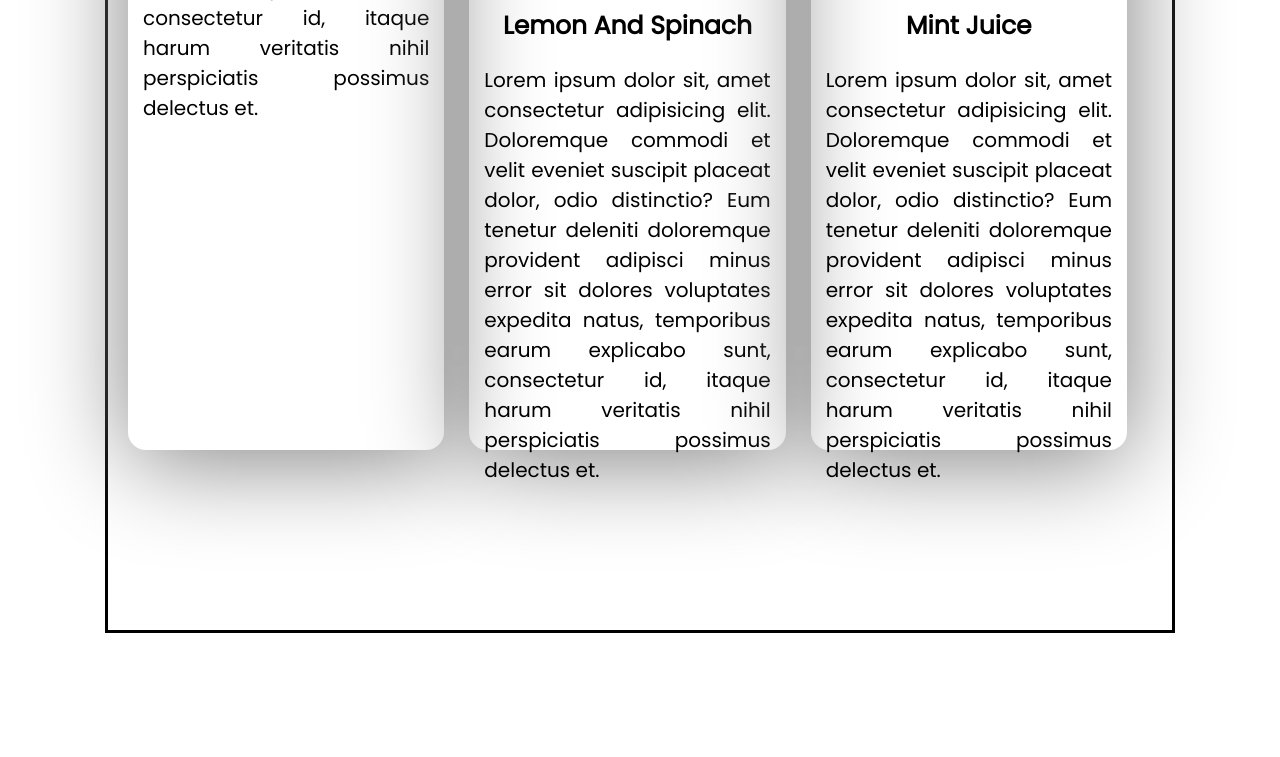
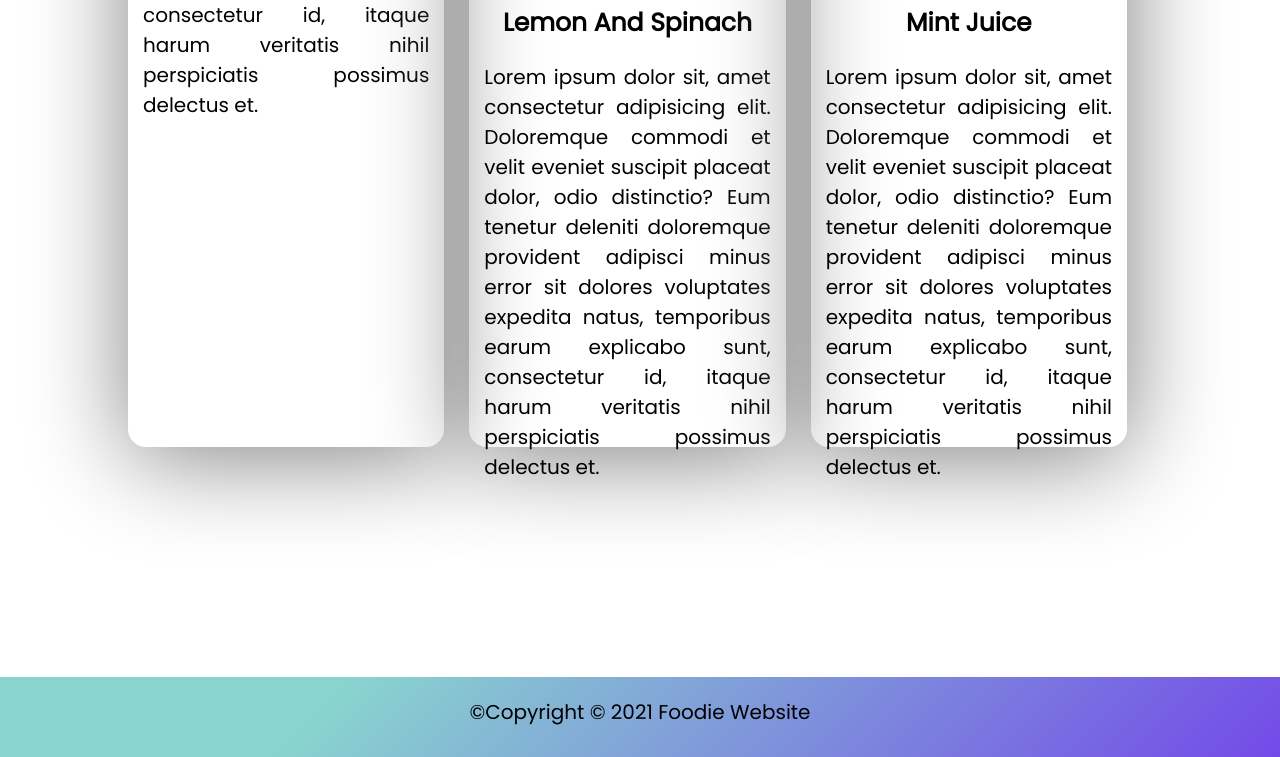
Before and after one commit to arfttul/foodie_website, a plain HTML site: page index.htm in a window 1280 px wide. Shown: the part 2417-3174 px from the top of the page. Before the commit the page ends 3100 px from the top, so only its background shows below. Drawn offline with Linux system fonts and the light colour scheme.

Commit message:
footer added

```diff
--- a/index.htm
+++ b/index.htm
@@ -111,7 +111,9 @@
         </div>
     </section>
 
-
+    <footer>
+        <p>&copy;Copyright © 2021 Foodie Website</p>
+    </footer>
 
 
 </body>
--- a/style.css
+++ b/style.css
@@ -130,7 +130,7 @@ nav{
     height: 130vh;
     padding: 20px;
     margin-bottom: 50px;
-   border: solid;
+
 
 }
 .heading-3{
@@ -153,3 +153,15 @@ nav{
 
 
 }
+
+footer{
+    background-color: #734ae8;
+    background-image: linear-gradient(315deg, #734ae8 0%, #89d4cf 74%);
+    height: 80px;
+    width: 100%;git
+}
+
+footer p{
+    padding: 20px;
+    text-align: center;
+}
```
Also changed, not shown: img/customer.webp (added).
